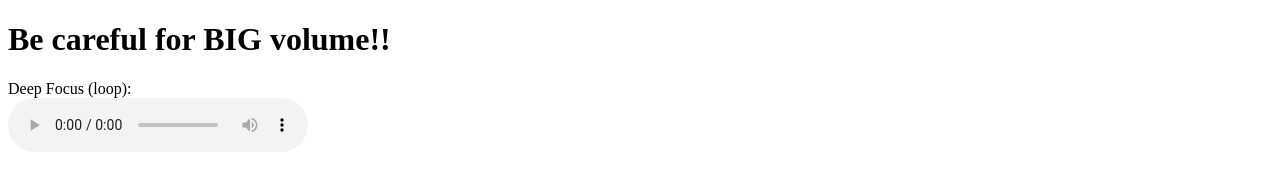
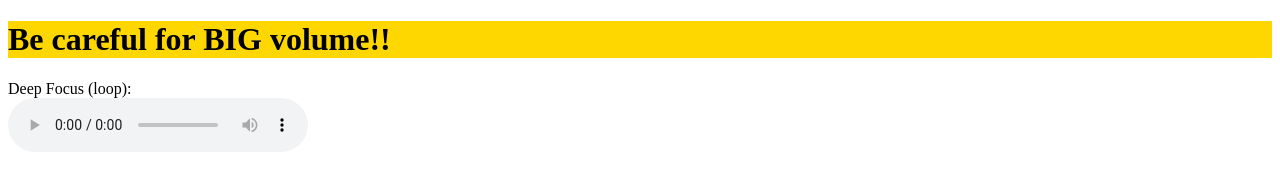
Before and after one commit to tishib/xtaka.github.io, a plain HTML site: page app/thAGZz3LfXPj/index.html in a window 1280 px wide. Drawn offline with Linux system fonts and the light colour scheme.

Commit message:
Add background color for title

```diff
--- a/app/thAGZz3LfXPj/index.html
+++ b/app/thAGZz3LfXPj/index.html
@@ -11,7 +11,7 @@
 </head>
 
 <body>
-<h1>Be careful for BIG volume!!</h1>
+<h1 style="background-color:#ffd700;">Be careful for BIG volume!!</h1>
 <figure>
     <figcaption>Deep Focus (loop):</figcaption>
     <audio
```
